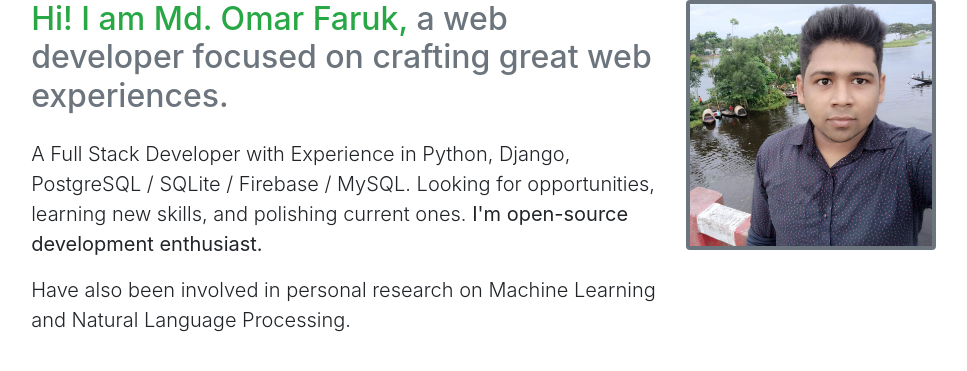
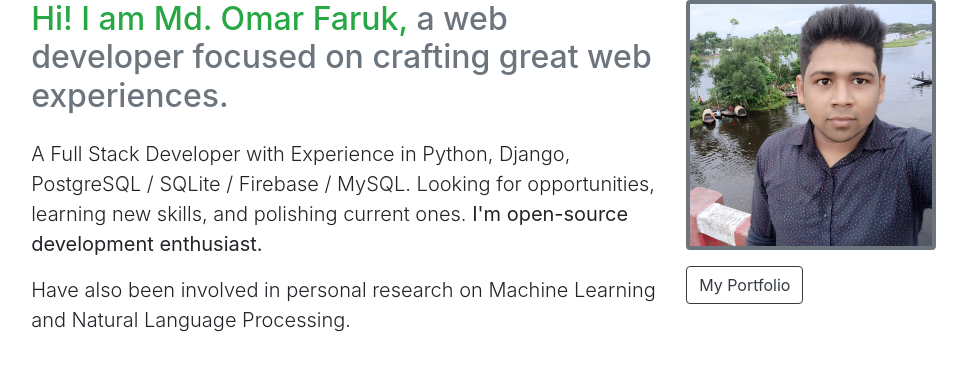
Before and after one commit to IamOmaR22/DropTask-with-Django-SQLite, a Django app: page /about/ in a window 1280 px wide. Shown: the part 142-513 px from the top of the page, without its empty margins (78-1045 px from the left). Run offline with Django 3.2, Linux system fonts and the light colour scheme; some libraries are stand-ins or nearby versions.

Commit message:
Portfolio added

```diff
--- a/todolist/templates/about.html
+++ b/todolist/templates/about.html
@@ -18,6 +18,9 @@
   </div>
   <div class="col-md-4">
     <img class="featurette-image img-fluid mx-auto shadow-lg p-1 bg-secondary rounded" alt="250x250" style="width: 250px; height: 250px;" src="/static/images/omar.jpg" data-holder-rendered="true">
+    <div class="my-3">
+      <a target="_blank" href="https://www.mdomarfaruk.tk"><button class="btn btn-outline-dark" type="button" name="button">My Portfolio</button></a>
+    </div>
   </div>
 </div>
 {% endblock %}
```
